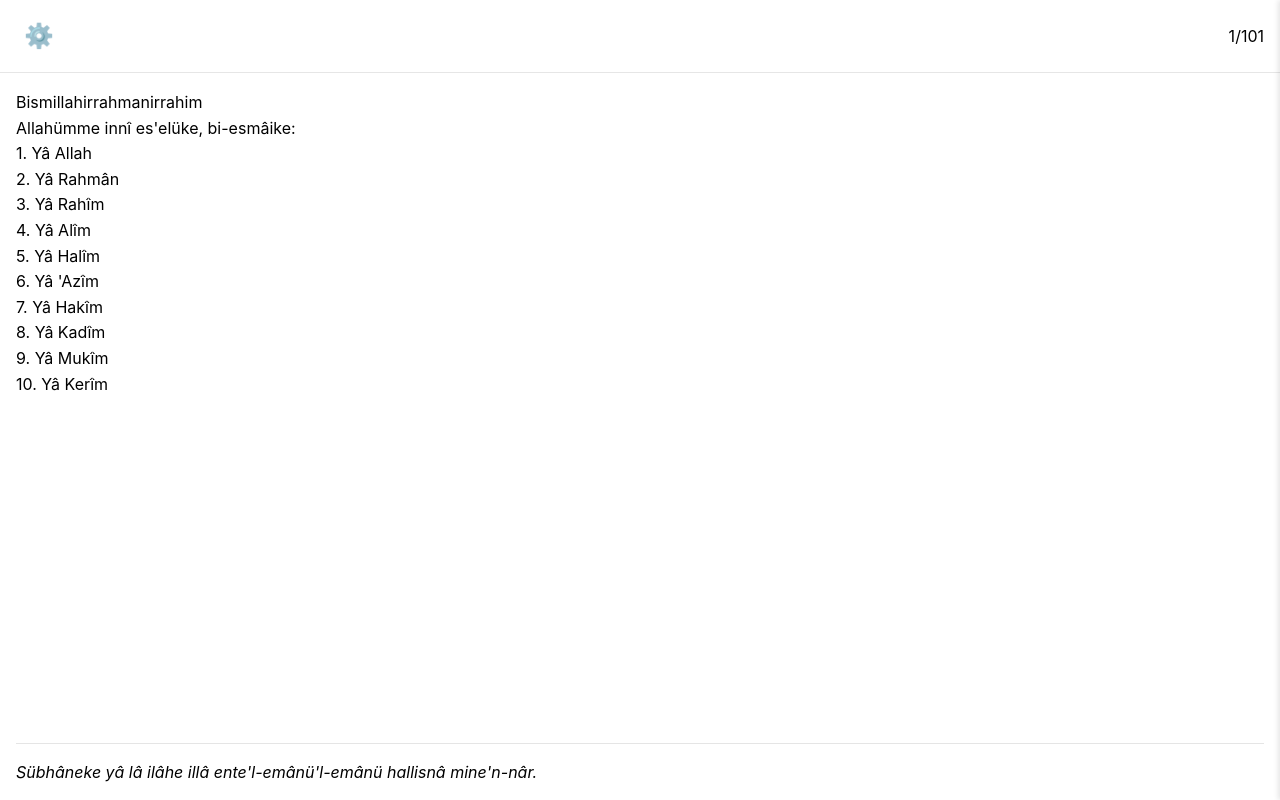
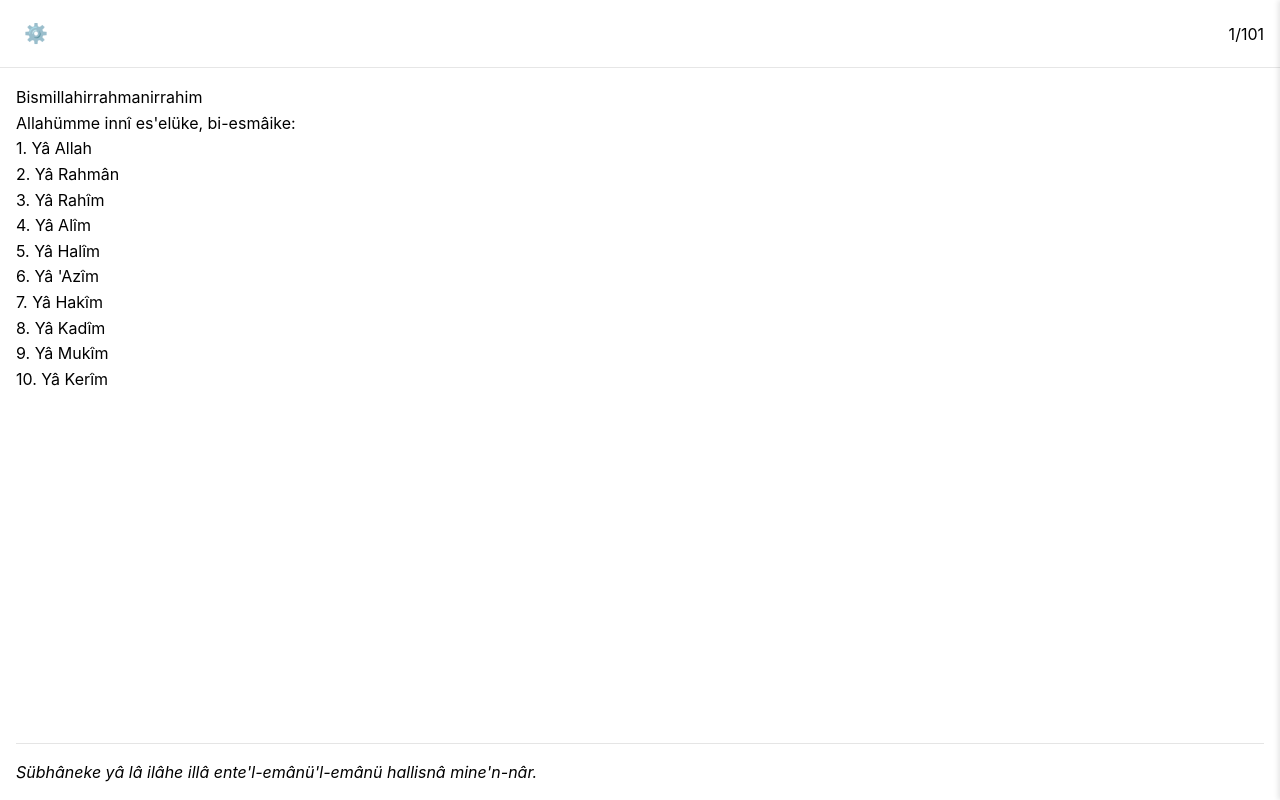
Before and after one commit to rafaelekol/rafaelekol.github.io, a plain HTML site: page jawshan/index.html in a window 1280 px wide. Drawn offline with nearby package versions, Linux system fonts and the light colour scheme.

Commit message:
Make settings icon smaller

```diff
--- a/jawshan/styles.css
+++ b/jawshan/styles.css
@@ -168,7 +168,7 @@ select {
 
 /* Add these styles */
 #settingsBtn {
-    font-size: 1.5rem;  /* Increase icon size */
+    font-size: 1.2rem;  /* Increase icon size */
     padding: 0.5rem;
     line-height: 1;     /* Helps with vertical alignment */
 }
```
Also changed, not shown: 1 other file.
